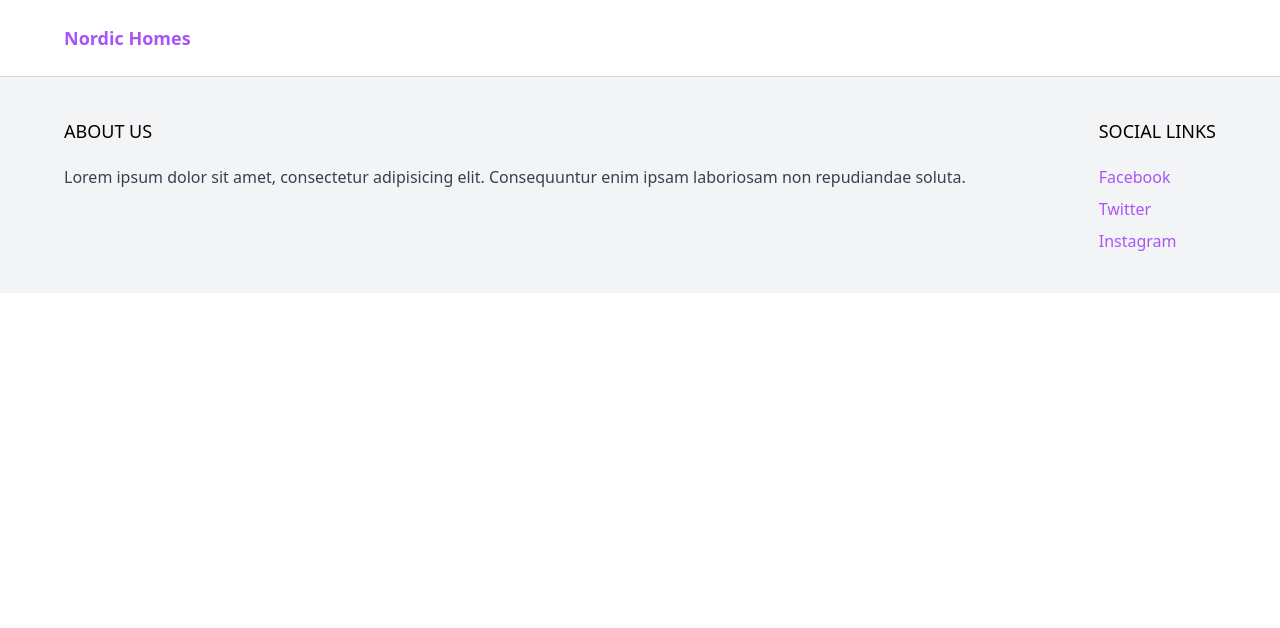
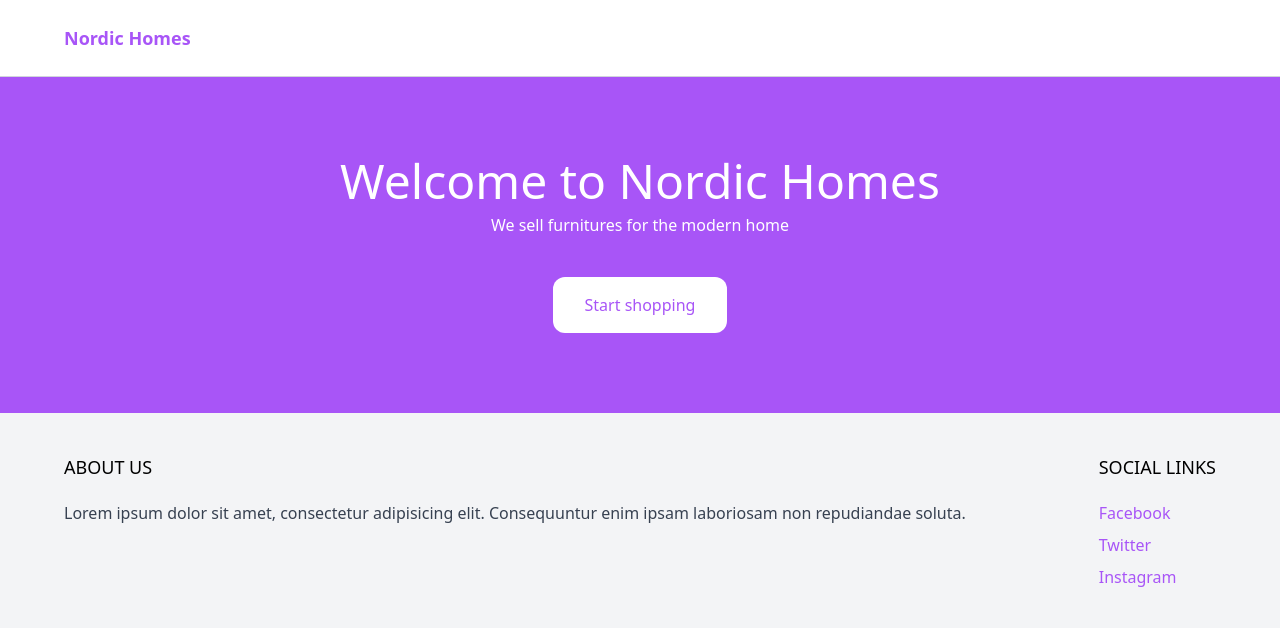
Before and after one commit to massimilianoporzio/nordichomes, a Django app: page / in a window 1280 px wide. Shown: the top 628 px of the page. Run offline with Django 4.2, Linux system fonts and the light colour scheme; some libraries are stand-ins or nearby versions.

Commit message:
ENV e base.html

```diff
--- a/core/templates/core/base.html
+++ b/core/templates/core/base.html
@@ -25,6 +25,19 @@
                 </div>
             </div>
         </nav>
+        <main>
+            <header class="px-6 py-10 lg:py-20 bg-purple-500">
+                <div class="max-w-3xl mx-auto text-center">
+                        <p class="mb-2 text-3xl lg:text-5xl text-white">
+                            Welcome to Nordic Homes
+                        </p>
+                    <p class="mb-10 text-white">
+                        We sell furnitures for the modern home
+                    </p>
+                    <a href="#" class="inline-block px-8 py-4 rounded-xl bg-white text-purple-500 hover:bg-gray-200">Start shopping</a>
+                </div>
+            </header>
+        </main>
         <footer class="bg-gray-100">
             <div class="max-w-6xl mx-auto py-10 px-6 xl:px-0 md:flex justify-between">
                 <div class="footer-left mb-12 md:mb-0">
--- a/theme/static/css/dist/styles.css
+++ b/theme/static/css/dist/styles.css
@@ -673,29 +673,8 @@ select {
   }
 }
 
-.sr-only {
-  position: absolute;
-  width: 1px;
-  height: 1px;
-  padding: 0;
-  margin: -1px;
-  overflow: hidden;
-  clip: rect(0, 0, 0, 0);
-  white-space: nowrap;
-  border-width: 0;
-}
-
 .static {
   position: static;
-}
-
-.fixed {
-  position: fixed;
-}
-
-.sticky {
-  position: -webkit-sticky;
-  position: sticky;
 }
 
 .mx-auto {
@@ -711,24 +690,20 @@ select {
   margin-bottom: 1.25rem;
 }
 
-.block {
-  display: block;
+.mb-2 {
+  margin-bottom: 0.5rem;
+}
+
+.mb-10 {
+  margin-bottom: 2.5rem;
+}
+
+.inline-block {
+  display: inline-block;
 }
 
 .flex {
   display: flex;
-}
-
-.table {
-  display: table;
-}
-
-.contents {
-  display: contents;
-}
-
-.hidden {
-  display: none;
 }
 
 .h-screen {
@@ -739,12 +714,8 @@ select {
   max-width: 72rem;
 }
 
-.border-collapse {
-  border-collapse: collapse;
-}
-
-.transform {
-  transform: translate(var(--tw-translate-x), var(--tw-translate-y)) rotate(var(--tw-rotate)) skewX(var(--tw-skew-x)) skewY(var(--tw-skew-y)) scaleX(var(--tw-scale-x)) scaleY(var(--tw-scale-y));
+.max-w-3xl {
+  max-width: 48rem;
 }
 
 .items-center {
@@ -759,20 +730,20 @@ select {
   justify-content: space-between;
 }
 
+.space-x-6 > :not([hidden]) ~ :not([hidden]) {
+  --tw-space-x-reverse: 0;
+  margin-right: calc(1.5rem * var(--tw-space-x-reverse));
+  margin-left: calc(1.5rem * calc(1 - var(--tw-space-x-reverse)));
+}
+
 .space-y-2 > :not([hidden]) ~ :not([hidden]) {
   --tw-space-y-reverse: 0;
   margin-top: calc(0.5rem * calc(1 - var(--tw-space-y-reverse)));
   margin-bottom: calc(0.5rem * var(--tw-space-y-reverse));
 }
 
-.space-x-6 > :not([hidden]) ~ :not([hidden]) {
-  --tw-space-x-reverse: 0;
-  margin-right: calc(1.5rem * var(--tw-space-x-reverse));
-  margin-left: calc(1.5rem * calc(1 - var(--tw-space-x-reverse)));
-}
-
-.border {
-  border-width: 1px;
+.rounded-xl {
+  border-radius: 0.75rem;
 }
 
 .border-b {
@@ -794,9 +765,19 @@ select {
   background-color: rgb(243 244 246 / var(--tw-bg-opacity));
 }
 
-.py-10 {
-  padding-top: 2.5rem;
-  padding-bottom: 2.5rem;
+.bg-purple-500 {
+  --tw-bg-opacity: 1;
+  background-color: rgb(168 85 247 / var(--tw-bg-opacity));
+}
+
+.bg-white {
+  --tw-bg-opacity: 1;
+  background-color: rgb(255 255 255 / var(--tw-bg-opacity));
+}
+
+.py-2 {
+  padding-top: 0.5rem;
+  padding-bottom: 0.5rem;
 }
 
 .px-6 {
@@ -804,14 +785,23 @@ select {
   padding-right: 1.5rem;
 }
 
-.py-2 {
-  padding-top: 0.5rem;
-  padding-bottom: 0.5rem;
-}
-
 .py-4 {
   padding-top: 1rem;
   padding-bottom: 1rem;
+}
+
+.py-10 {
+  padding-top: 2.5rem;
+  padding-bottom: 2.5rem;
+}
+
+.px-8 {
+  padding-left: 2rem;
+  padding-right: 2rem;
+}
+
+.text-center {
+  text-align: center;
 }
 
 .font-serif {
@@ -826,6 +816,11 @@ select {
 .text-lg {
   font-size: 1.125rem;
   line-height: 1.75rem;
+}
+
+.text-3xl {
+  font-size: 1.875rem;
+  line-height: 2.25rem;
 }
 
 .font-semibold {
@@ -844,9 +839,9 @@ select {
   letter-spacing: 0em;
 }
 
-.text-gray-100 {
+.text-purple-500 {
   --tw-text-opacity: 1;
-  color: rgb(243 244 246 / var(--tw-text-opacity));
+  color: rgb(168 85 247 / var(--tw-text-opacity));
 }
 
 .text-gray-700 {
@@ -854,17 +849,14 @@ select {
   color: rgb(55 65 81 / var(--tw-text-opacity));
 }
 
-.text-purple-500 {
+.text-white {
   --tw-text-opacity: 1;
-  color: rgb(168 85 247 / var(--tw-text-opacity));
+  color: rgb(255 255 255 / var(--tw-text-opacity));
 }
 
-.filter {
-  filter: var(--tw-blur) var(--tw-brightness) var(--tw-contrast) var(--tw-grayscale) var(--tw-hue-rotate) var(--tw-invert) var(--tw-saturate) var(--tw-sepia) var(--tw-drop-shadow);
-}
-
-.ease-in-out {
-  transition-timing-function: cubic-bezier(0.4, 0, 0.2, 1);
+.hover\:bg-gray-200:hover {
+  --tw-bg-opacity: 1;
+  background-color: rgb(229 231 235 / var(--tw-bg-opacity));
 }
 
 .hover\:text-purple-800:hover {
@@ -882,6 +874,18 @@ select {
   }
 }
 
+@media (min-width: 1024px) {
+  .lg\:py-20 {
+    padding-top: 5rem;
+    padding-bottom: 5rem;
+  }
+
+  .lg\:text-5xl {
+    font-size: 3rem;
+    line-height: 1;
+  }
+}
+
 @media (min-width: 1280px) {
   .xl\:px-0 {
     padding-left: 0px;
```
Also changed, not shown: nordichomes/settings.py (+19 -3 lines), 1 other file.
